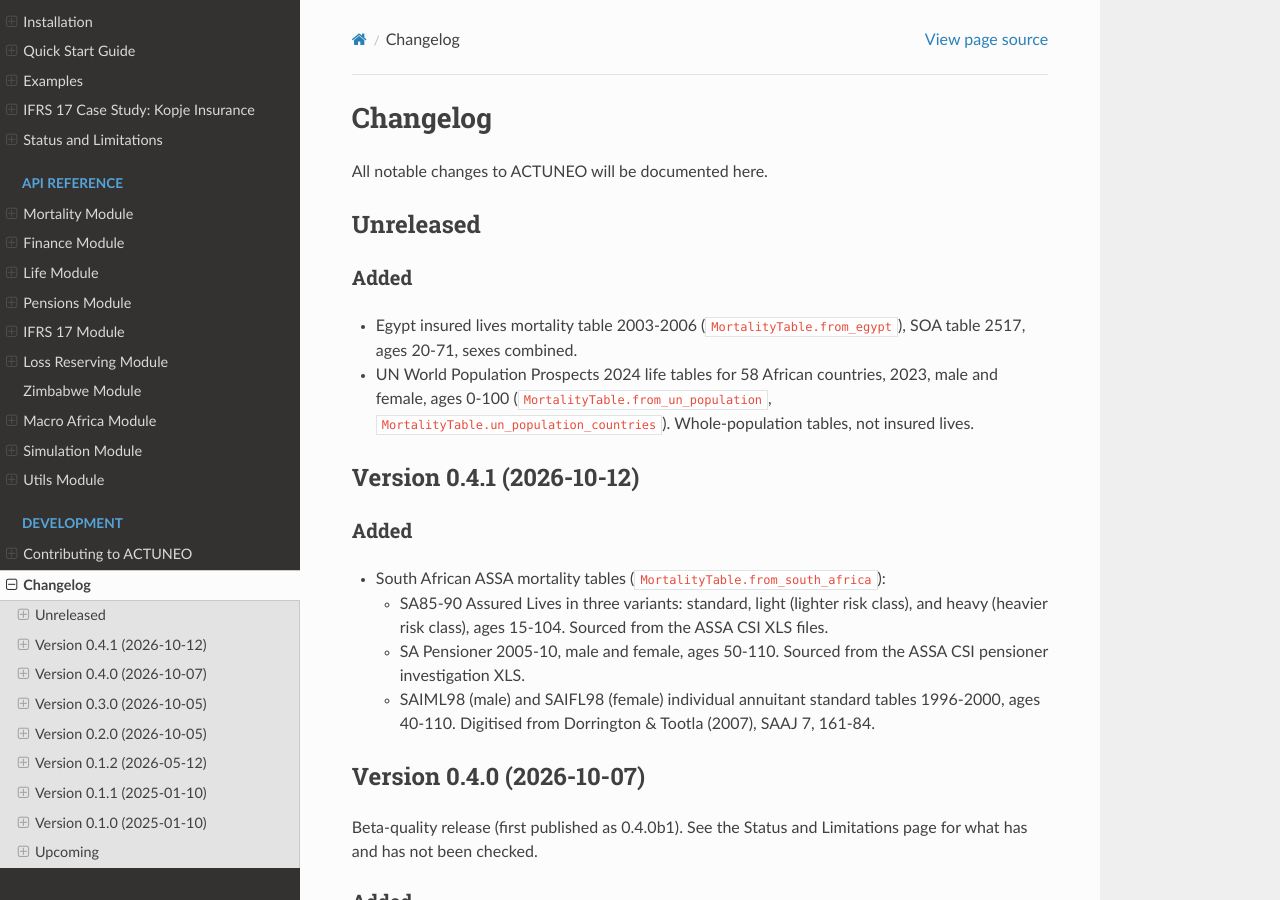
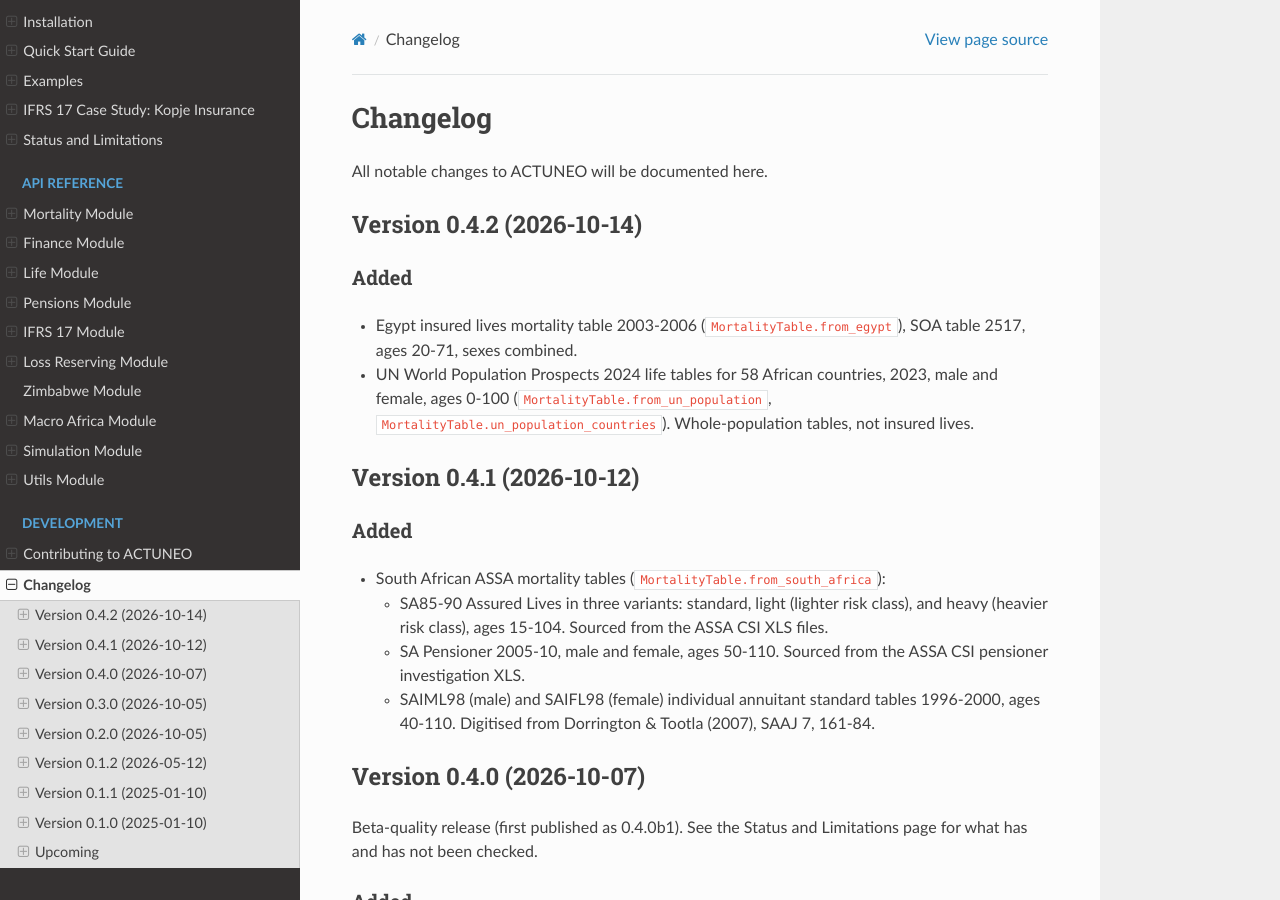
Before and after one commit to ShannonT20/ACTUNEO, a Sphinx documentation site: the page built from docs/changelog.rst, in a window 1280 px wide and 900 px high. Built offline with Sphinx 7.4.7 and the Read the Docs theme 3.1.0, drawn with Linux system fonts in a browser that asks for light colours.

Commit message:
Release 0.4.2: Egypt and UN African mortality tables

```diff
--- a/actuneo/__init__.py
+++ b/actuneo/__init__.py
@@ -24,10 +24,10 @@
 - utils: Excel/CSV input-output functions, validation, and reporting
 
 Author: Shannon Tafadzwa Sikadi
-Version: 0.4.1
+Version: 0.4.2
 """
 
-__version__ = "0.4.1"
+__version__ = "0.4.2"
 __author__ = "Shannon Tafadzwa Sikadi"
 __description__ = "African Actuarial Python Library for insurance, pensions, and investment analytics"
 
--- a/docs/changelog.rst
+++ b/docs/changelog.rst
@@ -3,8 +3,8 @@
 
 All notable changes to ACTUNEO will be documented here.
 
-Unreleased
-----------
+Version 0.4.2 (2026-10-14)
+--------------------------
 
 Added
 ~~~~~
--- a/docs/conf.py
+++ b/docs/conf.py
@@ -13,8 +13,8 @@
 project = 'ACTUNEO'
 copyright = '2025, Shannon Tafadzwa Sikadi'
 author = 'Shannon Tafadzwa Sikadi'
-release = '0.4.1'
-version = '0.4.1'
+release = '0.4.2'
+version = '0.4.2'
 
 # -- General configuration ---------------------------------------------------
 # https://www.sphinx-doc.org/en/master/usage/configuration.html#general-configuration
--- a/pyproject.toml
+++ b/pyproject.toml
@@ -4,7 +4,7 @@
 
 [project]
 name = "actuneo"
-version = "0.4.1"
+version = "0.4.2"
 description = "African Actuarial Python Library for insurance, pensions, and investment analytics"
 readme = "README.md"
 license = "MIT"
```
